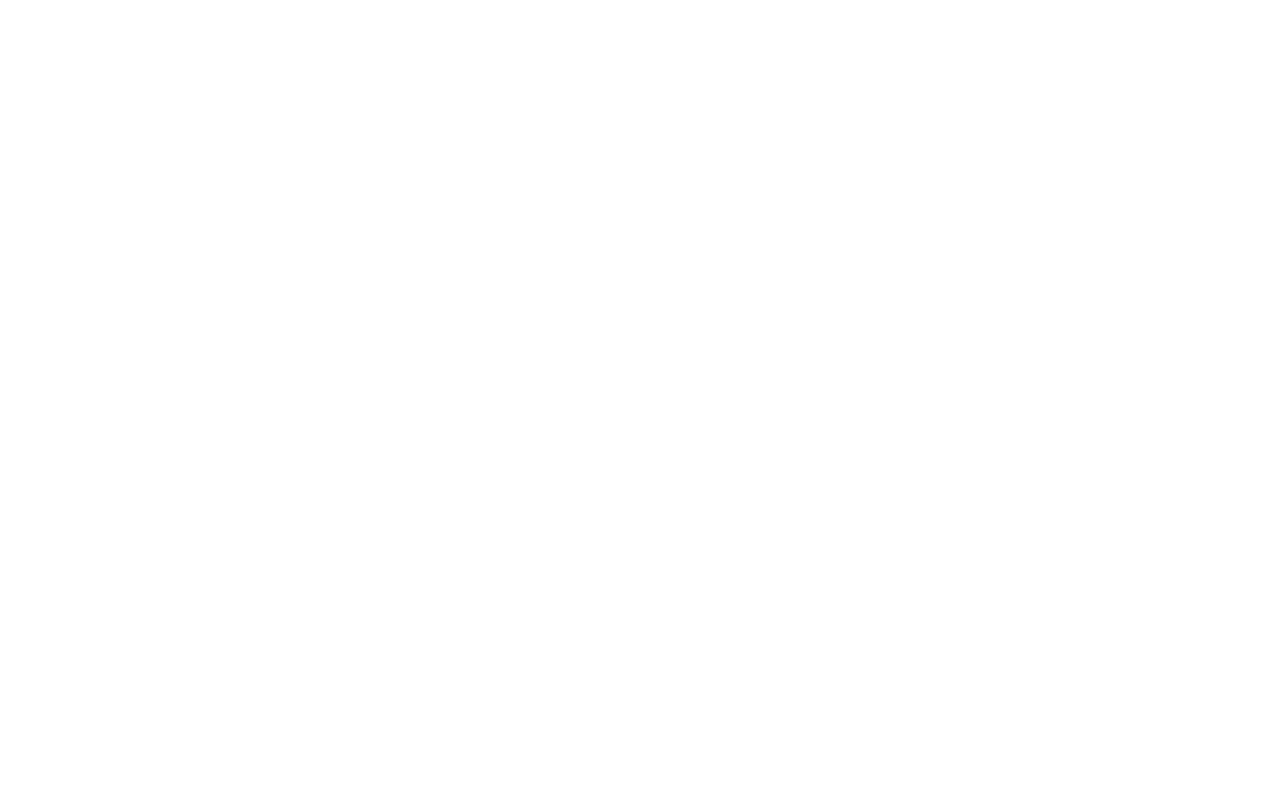
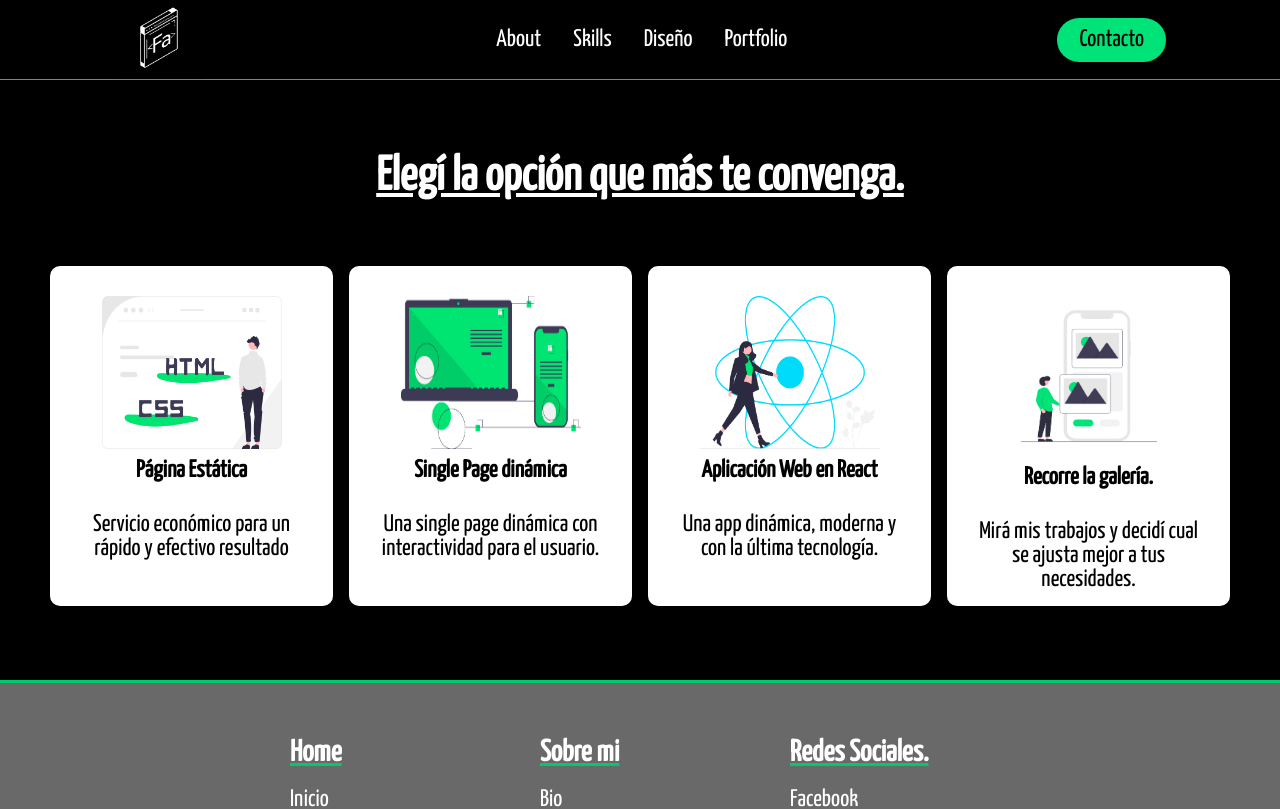
Before and after one commit to FacuAlcorta/portfolio, a React (Create React App) app: page /services in a window 1280 px wide. Before the commit this address had no page. Shown: the top 809 px of the page. Built offline with nearby package versions, Linux system fonts and the light colour scheme; a web font is replaced by a local one.

Commit message:
Sumando página de opciones

```diff
--- a/src/App.js
+++ b/src/App.js
@@ -1,16 +1,24 @@
 import React from 'react'
 import './App.css';
-import { BrowserRouter as Router, Routes,Route } from 'react-router-dom';
+import { BrowserRouter as Router, Routes,Route, Outlet } from 'react-router-dom';
 import Home from './pages/index';
 import Contact from './pages/contact';
+import Servicios from './pages/services';
+import { AboutSection, AboutSection1 } from './components/AboutSection';
 
 
 const App = () => {
   return (
     <Router>
         <Routes>
-            <Route path="/" element={<Home />}/>
+            <Route path="/" element={<Home />}>
+              <Route path=":about" element={<AboutSection />}/>
+              <Route path=":skills" element={<AboutSection1 />}/>
+              <Route path=":design" element={<AboutSection />}/>
+              <Route path=":portfolio" element={<AboutSection />}/>
+            </Route>
             <Route path="contacto" element={<Contact />}/>
+            <Route path="services" element={<Servicios />}/>
         </Routes>
     </Router>
   )
--- a/src/components/AboutSection/AboutElements.js
+++ b/src/components/AboutSection/AboutElements.js
@@ -1,5 +1,4 @@
 import { Link as LinkR } from 'react-router-dom';
-import { Link as LinkSr } from 'react-scroll'
 import styled from 'styled-components';
 
 export const AboutContainer = styled.div`
@@ -94,12 +93,17 @@
 
 `
 
+export const BtnWrapper1 = styled.div`
+    diplay: flex;
+    justify-content: flex-start;
+ `
+
 export const Link = styled(LinkR)`
     text-decoration: none;
     color: #fff;
 `
 
-export const LinkS = styled(LinkSr)`
+export const LinkS = styled(LinkR)`
     text-decoration: none;
     color: #fff;
 `
--- a/src/components/AboutSection/index.js
+++ b/src/components/AboutSection/index.js
@@ -61,11 +61,8 @@
                           <BtnWrapper>
                               <Button>
                               <LinkS to="services"
-                                smooth={true}
-                                duration={500}
                                 spy={true}
                                 exact={true}
-                                offset={-60}
                               >
                               {buttonLabel}
                               </LinkS>
--- a/src/components/Navbar/NavbarElements.js
+++ b/src/components/Navbar/NavbarElements.js
@@ -10,6 +10,7 @@
     align-items: center;
     font-size: 1.5rem;
     position: sticky;
+    border-bottom: 0.5px solid #00ca6b;
     top: 0;
     z-index: 10;
 
@@ -81,7 +82,21 @@
     cursor: pointer;
 
     &.active {
-        border-bottom: 3px solid #00e379;
+        border-bottom: 4px solid #00e379;
+    }
+`
+
+export const NavLinksR = styled(LinkR)`
+    color: #fff;
+    display: flex;
+    align-items: center;
+    text-decoration: none;
+    padding: 0 1rem;
+    height: 100%;
+    cursor: pointer;
+
+    &.active {
+        border-bottom: 4px solid #00e379;
     }
 `
 
--- a/src/components/Navbar/index.js
+++ b/src/components/Navbar/index.js
@@ -1,11 +1,12 @@
 import React from 'react'
 import { FaBars } from 'react-icons/fa'
+import { NavLink } from 'react-router-dom'
 import { Link } from 'react-scroll'
-import { ImgLogo, Nav, NavLogo, NavbarContainer, MobileIcon, NavItem, NavMenu, NavLinks, NavBtn, NavBtnLink } from './NavbarElements'
+import { ImgLogo, Nav, NavLogo, NavbarContainer, MobileIcon, NavItem, NavMenu, NavLinks, NavLinksR, NavBtn, NavBtnLink } from './NavbarElements'
 import { animateScroll as scroll } from 'react-scroll'
 
 
-const Navbar = ({toggle}) => {
+export const NavbarS = ({toggle}) => {
 
   const toggleHome = () => {
     scroll.scrollToTop();
@@ -66,4 +67,62 @@
   )
 }
 
-export default Navbar
+
+export const NavbarR = ({toggle}) => {
+
+  const toggleHome = () => {
+    scroll.scrollToTop();
+  }
+
+  return (
+    <>
+        <Nav>
+            <NavbarContainer>
+                <NavLink><NavLogo to="/" offset={-80} onClick={toggleHome}><ImgLogo src={require(`../../images/marca-png.png`)}/></NavLogo></NavLink>
+                <MobileIcon onClick={toggle}>
+                  <FaBars />
+                </MobileIcon>
+                <NavMenu>
+                  <NavItem>
+                    <NavLinksR
+                    to="/about"
+                    spy={true}
+                    offset={-80}
+                    >About</NavLinksR>
+                  </NavItem>
+                  <NavItem>
+                    <NavLinksR
+                    to="/skills"
+                    smooth={true}
+                    duration={350}
+                    spy={true}
+                    offset={-80}
+                    >Skills</NavLinksR>
+                  </NavItem>
+                  <NavItem>
+                    <NavLinksR
+                    to="/design"
+                    smooth={true}
+                    duration={350}
+                    spy={true}
+                    offset={-80}
+                    >Diseño</NavLinksR>
+                  </NavItem>
+                  <NavItem>
+                    <NavLinksR
+                    to="/portfolio"
+                    smooth={true}
+                    duration={350}
+                    spy={true}
+                    offset={-80}
+                    >Portfolio</NavLinksR>
+                  </NavItem>
+                </NavMenu>
+                  <NavBtn>
+                    <NavBtnLink to="/contacto">Contacto</NavBtnLink>
+                  </NavBtn>
+            </NavbarContainer>
+        </Nav>
+    </>
+  )
+}
--- a/src/components/Servicios.js/ServicesElements.js
+++ b/src/components/Servicios/ServicesElements.js
@@ -6,6 +6,7 @@
     flex-direction: column;
     justify-content: center;
     align-items: center;
+    text-align: center;
     background: #000;
 
     @media screen and (max-width: 1200px){
@@ -51,9 +52,9 @@
     border-radius: 10px;
     max-height: 340px;
     padding: 30px;
-    cursor: pointer;
     box-shadow: 0 1px 2px rgba(0,0,0,0.2);
     transition: all 0.2s ease-in-out;
+    cursor: pointer;
 
     &:hover {
         transform: scale(1.02);
--- a/src/components/Servicios.js/index.js
+++ b/src/components/Servicios/index.js
@@ -8,7 +8,7 @@
 const Services = () => {
   return (
     <>
-        <ServicesContainer id='services'>
+        <ServicesContainer>
             <ServicesTitle>Elegí la opción que más te convenga.</ServicesTitle>
             <ServicesWrapper>
                 <ServicesCard>
--- a/src/pages/index.js
+++ b/src/pages/index.js
@@ -1,11 +1,10 @@
 import React from 'react'
 import Sidebar from '../components/Sidebar'
-import Navbar from '../components/Navbar'
+import { NavbarS } from '../components/Navbar'
 import { useState } from 'react'
 import VideoLoop from '../components/VideoLoop'
 import { AboutSection, AboutSection1, AboutSection2 } from '../components/AboutSection'
 import { homeObjOne, homeObjTwo, homeObjThree, homeObjFour } from '../components/AboutSection/Data'
-import Services from '../components/Servicios.js'
 import Footer from '../components/Footer'
 
 const Home = () => {
@@ -18,11 +17,10 @@
   return (
     <>
         <Sidebar isOpen={isOpen} toggle={toggle}/>
-        <Navbar toggle={toggle}/>
+        <NavbarS toggle={toggle}/>
         <VideoLoop />
         <AboutSection {...homeObjOne}/>
         <AboutSection1 {...homeObjTwo}/>
-        <Services />
         <AboutSection {...homeObjThree}/>
         <AboutSection2 {...homeObjFour}/>
         <Footer />
--- /dev/null
+++ b/src/pages/services.js
@@ -0,0 +1,24 @@
+import React, { useState } from 'react'
+import Sidebar from '../components/Sidebar'
+import { NavbarR } from '../components/Navbar'
+import Services from '../components/Servicios'
+import Footer from '../components/Footer'
+
+const Servicios = () => {
+  const [isOpen, setIsOpen] = useState(false)
+
+    const toggle = () =>{
+        setIsOpen(!isOpen)
+    }
+
+  return (
+    <>
+    <Sidebar isOpen={isOpen} toggle={toggle}/>
+    <NavbarR toggle={toggle}/>
+    <Services />
+    <Footer />
+    </>
+  )
+}
+
+export default Servicios
```
